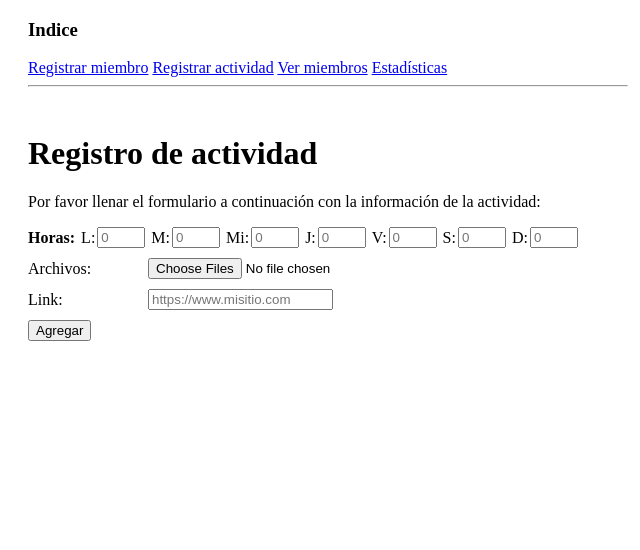
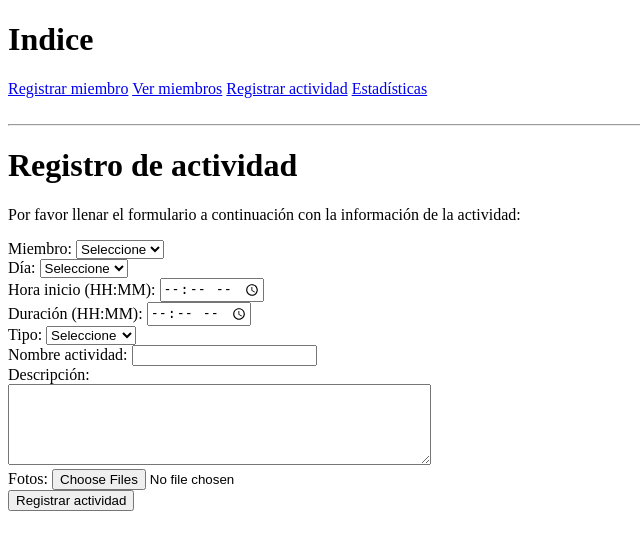
Before and after one commit to JosefinaE/desarrollo_web_josefina_errazuriz, a Flask app: template templates/actividades.html in a window 1280 px wide. Shown: the top 550 px of the page, without its empty margins (0-640 px from the left). Run offline with Flask 3, Linux system fonts and the light colour scheme; the template is opened without the code that fills it, so the values that code supplies are empty.

Commit message:
refactor actividades frontend

```diff
--- a/app.py
+++ b/app.py
@@ -67,16 +67,20 @@ def registrar_miembro():
             session.add(new_miembro)
             session.commit()
             flash("Se ha registrado un nuevo miembro!", "info")
-            redirect(url_for('home'))
+            return redirect(url_for('home'))
         except Exception as e:
             flash(f"Error al registrar miembro {e}", "error")
             session.rollback()
     return render_template("registro.html", comunas=comunas)
 
 
-@app.route("/")
+@app.route("/registrar_actividad")
 def registrar_actividad():
-    return render_template("actividades.html")
+    session = getSession()
+    miembros = session.scalars(
+        select(Miembro).order_by(Miembro.fecha_registro.desc())
+    )
+    return render_template("actividades.html",miembros=miembros)
 
 
 @app.route("/listado_miembros")
@@ -87,7 +91,7 @@ def listado_miembros():
     return render_template("miembros.html", miembros=miembros,map_tipo_miembro=map_tipo_miembro)
 
 
-@app.route("/")
+@app.route("/estadisticas")
 def estadisticas():
     return render_template("estadisticas.html")
 
--- a/static/js/validators.js
+++ b/static/js/validators.js
@@ -36,8 +36,8 @@ function validateHoursArray(horas) {
 function validateFiles(files) {
     if (!files || files.length === 0) return false;
     for (let i = 0; i < files.length; i++) {
-        const type = file[i].type;
-        if (!type.startsWith("image/") && !type.startsWith("video/")) {
+        const type = files[i].type;
+        if (!type.startsWith("image/")) {
             return false;
         }
     }
--- a/templates/actividades.html
+++ b/templates/actividades.html
@@ -1,90 +1,99 @@
-<!DOCTYPE html>
-<html lang="es">
+{% extends "base.html" %}
+{% block content %}
 
-<head>
-    <meta charset="UTF-8">
-    <title>Registrar Actividad</title>
-    <link rel="stylesheet" href="./css/styles.css">
-</head>
 
-<div class="main">
+<h1>Registro de actividad</h1>
+<p>Por favor llenar el formulario a continuación con la información de la actividad:</p>
 
-<header>
-    <h3>Indice</h3>
-    <nav>
-        <a href="registro.html">Registrar miembro</a>
-        <a href="actividades.html">Registrar actividad</a>
-        <a href="miembros.html">Ver miembros</a>
-        <a href="estadisticas.html">Estadísticas</a>
-    </nav>
-</header>
 
-<hr>
-<br>
 
-<!-- Javascript rellena este div dinamicamente-->
-<div id="errors" class="error-container"></div>
 
-    <h1>Registro de actividad</h1>
-    <p>Por favor llenar el formulario a continuación con la información de la actividad:</p>
+<form method="POST"
+      action="{{ url_for('registrar_actividad') }}"
+      enctype="multipart/form-data"
+      id="form-actividad">
+    {# miembros #}
+    <div>
+        <label for="miembro_id">Miembro:</label>
+        <select name="miembro_id" id="miembro_id" required>
+            <option value="">Seleccione</option>
+            {% for m in miembros %}
+                <option value="{{ m.id }}">{{ m.nombre }}</option>
+            {% endfor %}
+        </select>
+    </div>
+    <div>
+        <label for="dia">Día:</label>
+        <select name="dia" id="dia" required>
+            <option value="">Seleccione</option>
+            <option value="lunes">Lunes</option>
+            <option value="martes">Martes</option>
+            <option value="miércoles">Miércoles</option>
+            <option value="jueves">Jueves</option>
+            <option value="viernes">Viernes</option>
+            <option value="sábado">Sábado</option>
+            <option value="domingo">Domingo</option>
+        </select>
+    </div>
+    <div>
+        <label for="hora_inicio">Hora inicio (HH:MM):</label>
+        <input type="time" name="hora_inicio" id="hora_inicio" required>
+    </div>
+    <div>
+        <label for="duracion">Duración (HH:MM):</label>
+        <input type="time" name="duracion" id="duracion" required>
+    </div>
+    <div>
+        <label for="tipo">Tipo:</label>
+        <select name="tipo" id="tipo" required>
+            <option value="">Seleccione</option>
+            <option value="arte">Arte</option>
+            <option value="deporte">Deporte</option>
+            <option value="tecnología">Tecnología</option>
+            <option value="social">Social</option>
+            <option value="recreación">Recreación</option>
+            <option value="otra">Otra</option>
+        </select>
+    </div>
+    <div>
+        <label for="nombre">Nombre actividad:</label>
+        <input type="text"
+               name="nombre"
+               id="nombre"
+               maxlength="45"
+               required>
+    </div>
+    <div>
+        <label for="descripcion">Descripción:</label><br>
+        <textarea name="descripcion"
+                  id="descripcion"
+                  rows="5"
+                  cols="50"
+                  maxlength="500"></textarea>
+    </div>
+    <div>
+        <label for="archivos">Fotos:</label>
+        <input type="file"
+               name="archivos"
+               id="archivos"
+               multiple
+               accept="image/*">
+    </div>
+    <button type="submit">Registrar actividad</button>
 
-    <form id="form-actividad">
-        <!-- Los datos como nombre y contacto se obtienen desde la info del miembro que ingresa
-         el formulario -->
-        <div class="form-row">
-            <b>Horas:</b>
-            <!-- usar text para que  no salgan esas flechas para aumentar y disminuir numero-->
-            <label for="horas-lunes" class="small-label">L:</label>
-            <input id="horas-lunes" type="text" class="small-input" placeholder="0">
-
-            <label for="horas-martes" class="small-label">M:</label>
-            <input id="horas-martes" type="text" class="small-input"  placeholder="0">
-
-            <label for="horas-miercoles" class="small-label">Mi:</label>
-            <input id="horas-miercoles" type="text" class="small-input"  placeholder="0">
-
-            <label for="horas-jueves" class="small-label">J:</label>
-            <input id="horas-jueves" type="text" class="small-input"  placeholder="0">
-
-            <label for="horas-viernes" class="small-label">V:</label>
-            <input id="horas-viernes" type="text" class="small-input"  placeholder="0">
-
-            <label for="horas-sabado" class="small-label">S:</label>
-            <input id="horas-sabado" type="text" class="small-input"  placeholder="0">
-
-            <label for="horas-domingo" class="small-label">D:</label>
-            <input id="horas-domingo" type="text" class="small-input"  placeholder="0">
-        </div>
-        <div class="form-row">
-            <label for="archivos" class="form-label">Archivos:</label>
-            <input id="archivos" type="file" multiple accept="image/*,video/*">
-        </div>
-
-        <div class="form-row">
-            <label for="link" class="form-label">Link:</label>
-            <input id="link" type="url" placeholder="https://www.misitio.com">
-        </div>
-
-        <button type="submit">Agregar</button>
-    </form>
-
-</div>
-
-<script src="./js/errors.js"></script>
-<script src="./js/validators.js"></script>
+</form>
+<script src="{{ url_for('static', filename='js/errors.js') }}"></script>
+<script src="{{ url_for('static', filename='js/validators.js') }}"></script>
 <script>
     const form = document.getElementById("form-actividad");
-    const horas = [
-        document.getElementById("horas-lunes"),
-        document.getElementById("horas-martes"),
-        document.getElementById("horas-miercoles"),
-        document.getElementById("horas-jueves"),
-        document.getElementById("horas-viernes"),
-        document.getElementById("horas-sabado"),
-        document.getElementById("horas-domingo")
-    ];
     const archivos = document.getElementById("archivos");
-    const link = document.getElementById("link");
+    const miembroSelect = document.getElementById("miembro_id")
+    const diaSelect = document.getElementById("dia")
+    const horaInicioInput = document.getElementById("hora_inicio")
+    const duracionInput = document.getElementById("duracion")
+    const tipoSelect = document.getElementById("tipo")
+    const nombreInput = document.getElementById("nombre")
+    const descripcionInput = document.getElementById("descripcion")
 
     const errorDiv = document.getElementById("errors")
 
@@ -92,21 +101,52 @@
         cleanErrors(errorDiv)
         event.preventDefault();
 
-        let validHours = validateHoursArray(horas.map(x=>x.value))
         let validFiles = validateFiles(archivos.files) // filelist
-        let validLink = validateURL(link.value)
+
+        let validMiembro = miembroSelect.value.trim() !== "";
+        let validDia = diaSelect.value.trim() !== "";
+        let validTipo = tipoSelect.value.trim() !== "";
+
+        let nombre = nombreInput.value.trim();
+        let validNombre = nombre.length >= 3 && nombre.length<=45;
+
+        let descripcion = descripcionInput.value.trim();
+        let validDescripcion = descripcion.length <= 500;
+
+        // Source - https://stackoverflow.com/a/76736381
+        // Posted by Stairss
+        // Retrieved 2026-05-12, License - CC BY-SA 4.0
+        const HOURS_REGEX = /^(?:[01]\d|2[0-3]):[0-5]\d$/; // regex para 00:00 a 23:59
+        let validInicio = HOURS_REGEX.test(horaInicioInput.value.trim())
+         // por ahora no valido que inicio + duracion < 24 horas
+        let validDuracion = HOURS_REGEX.test(duracionInput.value.trim()) && duracionInput.value.trim() != "00:00"
 
 
-        if(validHours && validFiles && validLink){
-            alert("Actividad registrada correctamente")
-            form.reset();
+        let validForm =
+            validFiles &&
+            validMiembro &&
+            validDia &&
+            validTipo &&
+            validNombre &&
+            validDescripcion &&
+            validInicio &&
+            validDuracion;
+
+        if(validForm){
+            form.submit();
         }else{
             let head = "Errores en el formulario:"
 
-            let values =[
-                [validHours, "Ingreso de horas invalidos, verifique que sean numeros en el rango 0-24"],
-                [validFiles, "Archivo invalido"],
-                [validLink, "Link invalido"]]
+            let values = [
+                [validMiembro, "Debe seleccionar un miembro"],
+                [validDia, "Debe seleccionar un día"],
+                [validInicio, "Hora de inicio inválida, formato HH:MM"],
+                [validDuracion, "Duración inválida HH:MM"],
+                [validTipo, "Debe seleccionar un tipo"],
+                [validNombre, "Nombre inválido (3 a 45 caracteres)"],
+                [validDescripcion, "Descripción inválida (máximo 500 caracteres)"],
+                [validFiles, "No se ha adjuntado un archivo, o hay archivos invalidos"]
+            ];
             // filter out valid inputs
             console.log(values)
             let filtered_values = values.filter(val => val[0]==false).map(val=>val[1])
@@ -117,3 +157,6 @@
 </script>
 
 </html>
+
+
+{% endblock %}
--- a/templates/base.html
+++ b/templates/base.html
@@ -11,8 +11,8 @@
     <h1>Indice</h1>
     <nav>
         <a href="{{url_for('registrar_miembro')}}">Registrar miembro</a>
-        <a href="actividades.html">Registrar actividad</a>
         <a href="{{url_for('listado_miembros')}}">Ver miembros</a>
+        <a href="{{url_for('registrar_actividad')}}">Registrar actividad</a>
         <a href="estadisticas.html">Estadísticas</a>
     </nav>
 </header>
```
